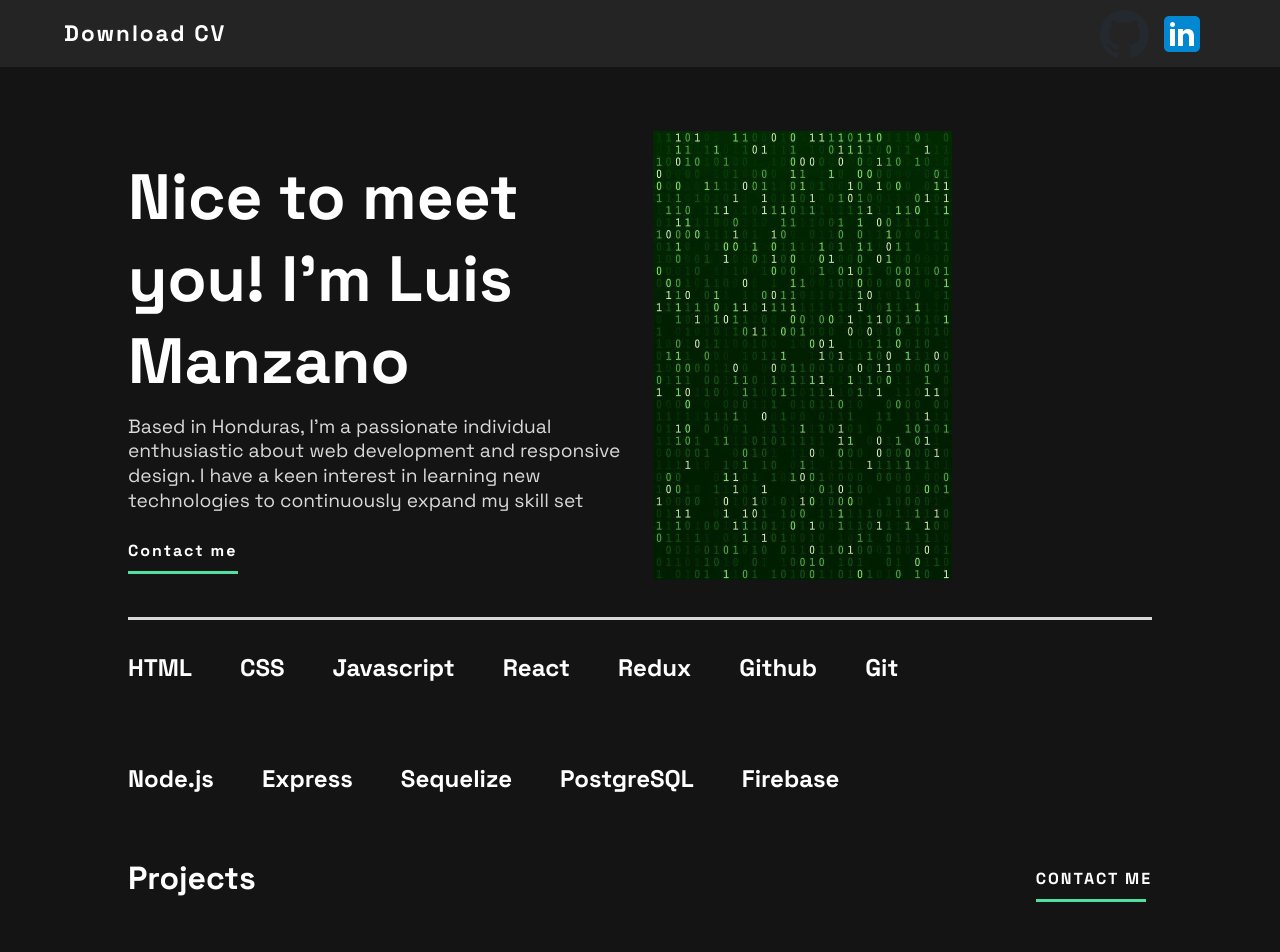
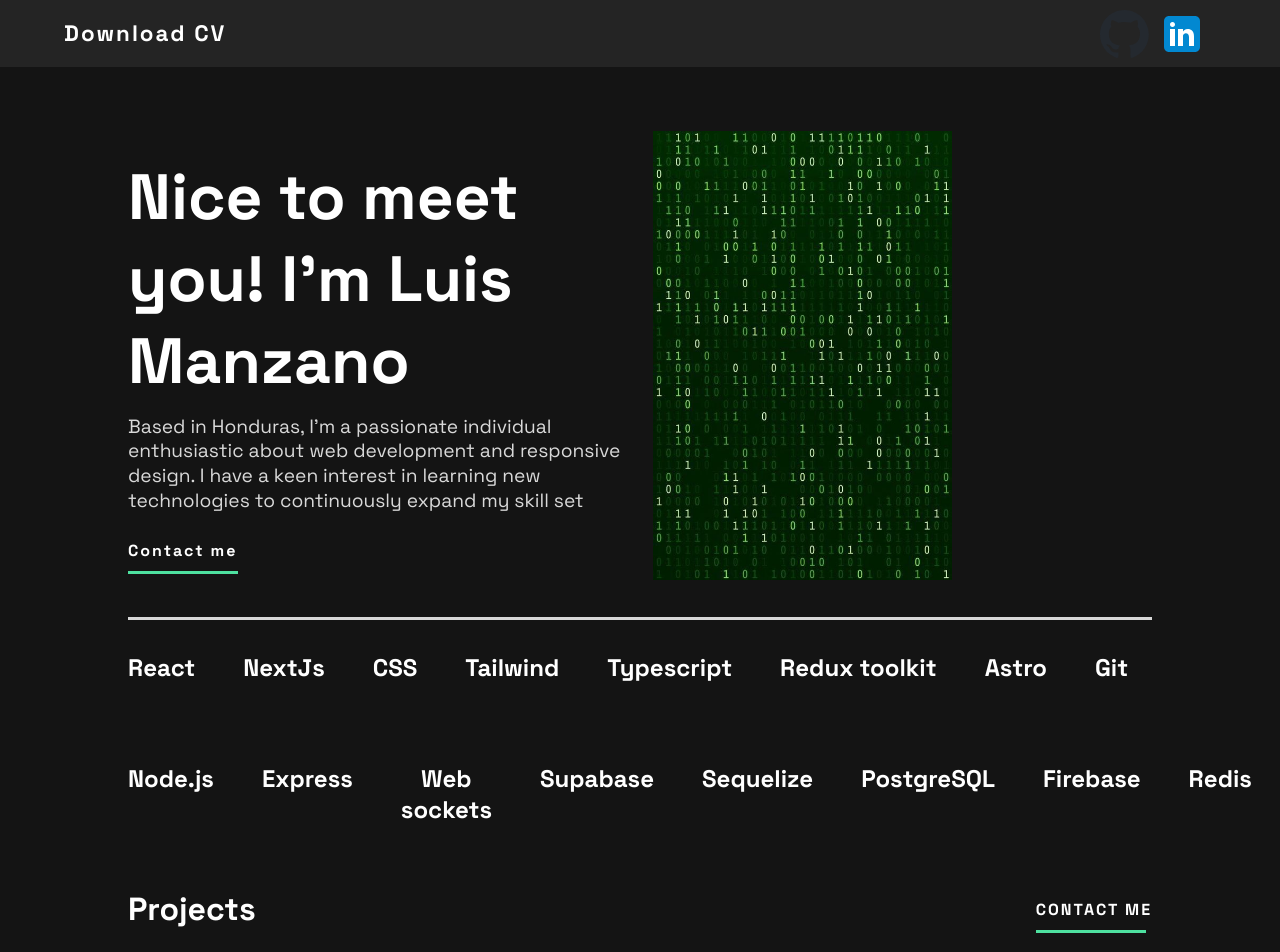
Before and after one commit to Luuiskame/portafolio, a React (Vite) app in the folder client/: page / in a window 1280 px wide. Shown: the top 952 px of the page. Built offline with nearby package versions, Linux system fonts and the light colour scheme.

Commit message:
feat: skills section updated

```diff
--- a/client/src/Components/Skills/Skills.jsx
+++ b/client/src/Components/Skills/Skills.jsx
@@ -4,21 +4,25 @@ const Skills = ()=>{
     return(
         <div className={styles.skillsContainer}>
             <div className={styles.frontendSkills}>
-                <h2>HTML</h2>
+                <h2>React</h2>
+                <h2>NextJs</h2>
                 <h2>CSS</h2>
-                <h2>Javascript</h2>
-                <h2>React</h2>
-                <h2>Redux</h2>
-                <h2>Github</h2>
+                <h2>Tailwind</h2>
+                <h2>Typescript</h2>
+                <h2>Redux toolkit</h2>
+                <h2>Astro</h2>
                 <h2>Git</h2>
             </div>
 
             <div className={styles.backendAndDatabaseSkills}>
                 <h2>Node.js</h2>
                 <h2>Express</h2>
+                <h2>Web sockets</h2>
+                <h2>Supabase</h2>
                 <h2>Sequelize</h2>
                 <h2>PostgreSQL</h2>
                 <h2>Firebase</h2>
+                <h2>Redis</h2>
             </div>
 
             <div className={styles.bottomLine}></div>
```
